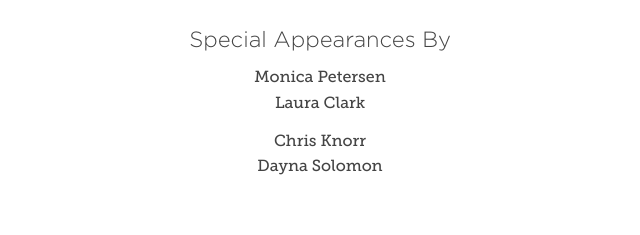
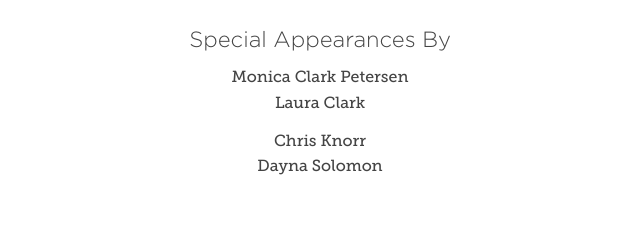
Before and after one commit to BruceClark/ellen-and-bruce, a website: page day.html in a window 1280 px wide. Shown: the part 2445-2680 px from the top of the page, 320-960 px from the left. Drawn offline with nearby package versions, Linux system fonts and the light colour scheme; some packages are replaced by stand-ins of ours.

Commit message:
Update name on Day

```diff
--- a/day.html
+++ b/day.html
@@ -202,7 +202,7 @@
       <div class="column centered">
         <h4>Special Appearances By</h4>
         <ul>
-          <li>Monica Petersen</li>
+          <li>Monica Clark Petersen</li>
           <li class="highlight">Laura Clark</li>
           <li>Chris Knorr</li>
           <li>Dayna Solomon</li>
```
